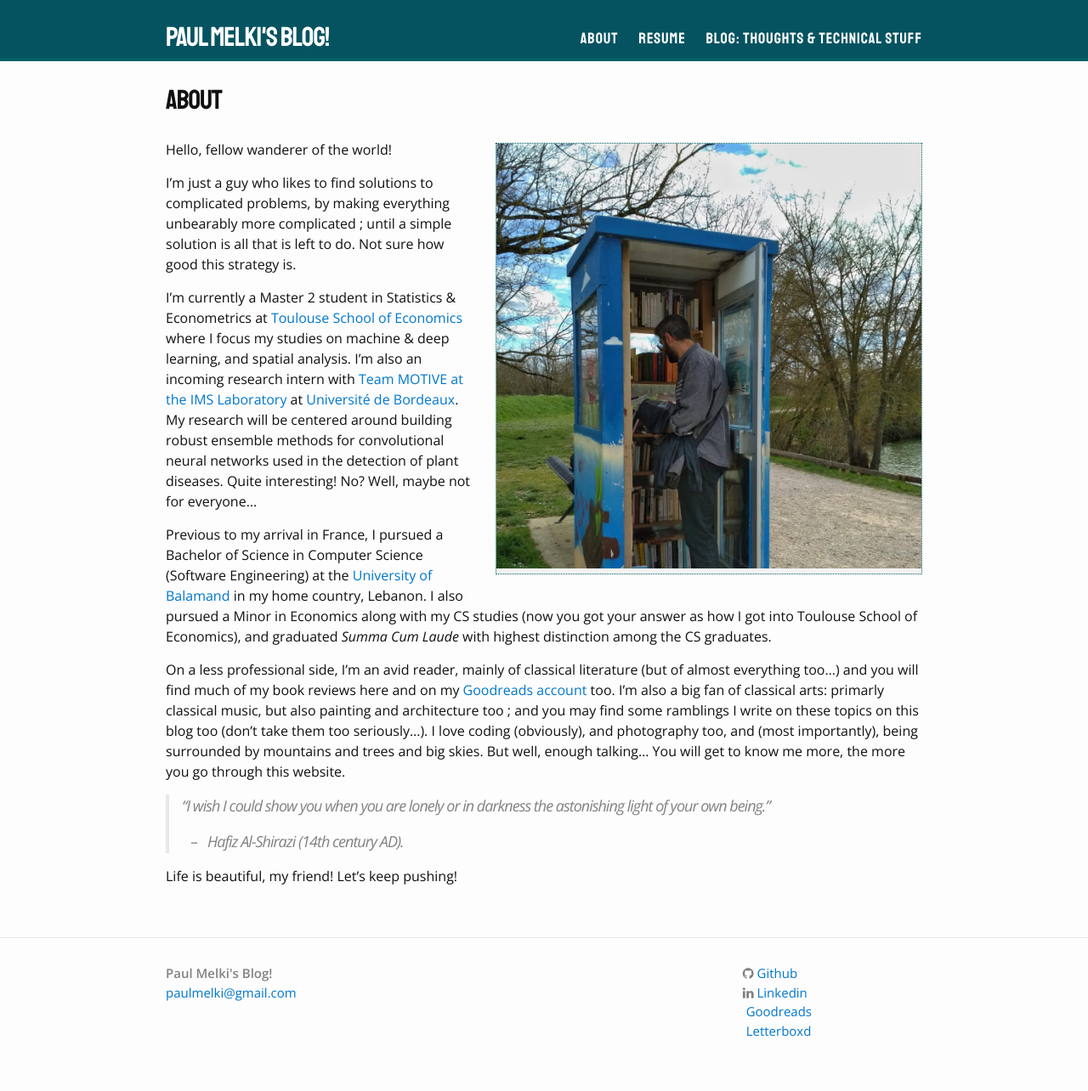
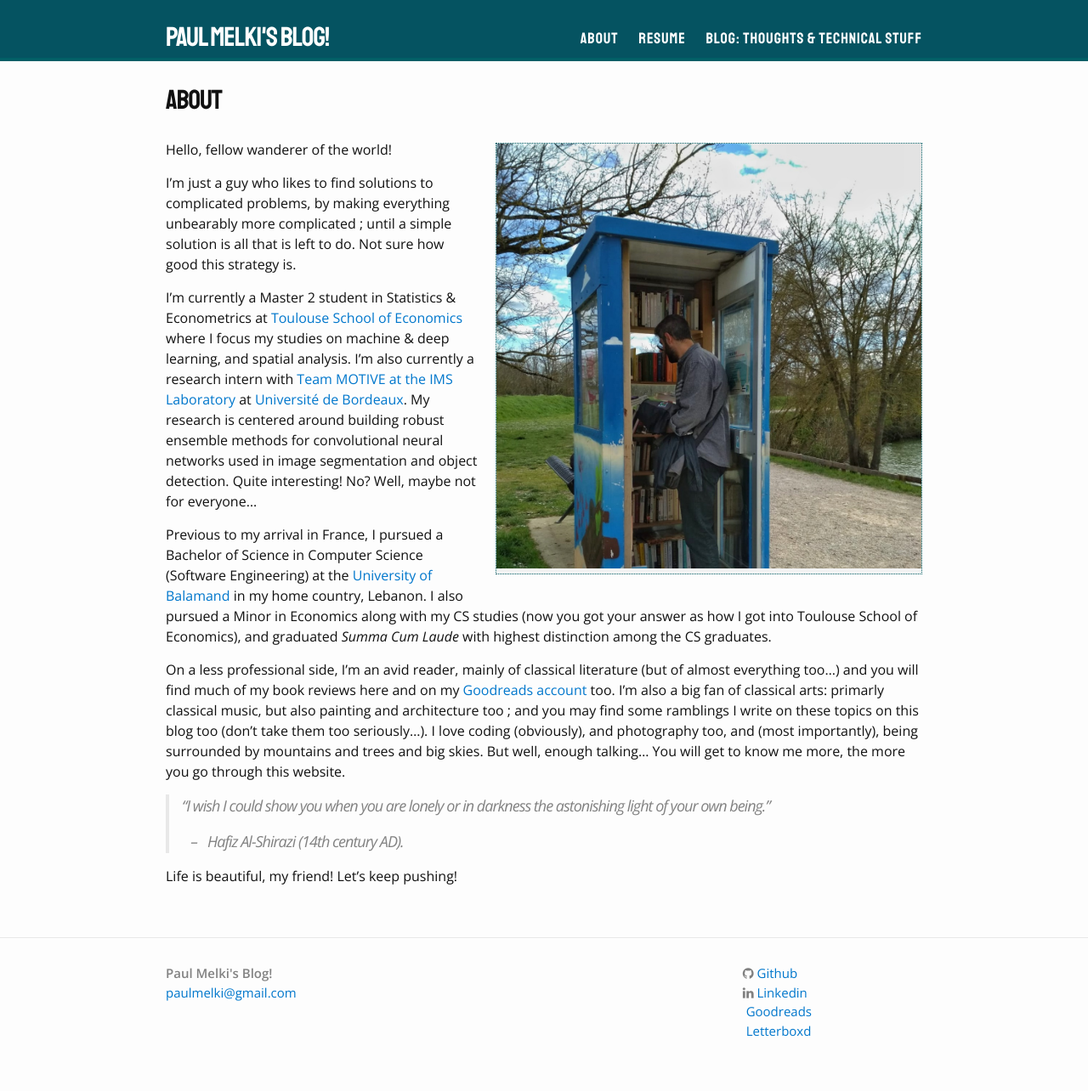
Before and after one commit to paulmelki/paulmelki.github.io, a Jekyll site: the page built from index.md, in a window 1280 px wide. Shown: the whole page at 85% size. Built offline with Jekyll 4.4.1, drawn with Linux system fonts in a browser that asks for light colours; nearby versions of some CDN libraries; some web fonts are replaced.

Commit message:
Updated about and index.

```diff
--- a/index.md
+++ b/index.md
@@ -12,10 +12,10 @@ I'm just a guy who likes to find solutions to complicated problems, by making ev
 until a simple solution is all that is left to do. Not sure how good this strategy is.
 
 I'm currently a Master 2 student in Statistics & Econometrics at [Toulouse School of Economics](https://www.tse-fr.eu/)
-where I focus my studies on machine & deep learning, and spatial analysis. I'm also an incoming research intern with
+where I focus my studies on machine & deep learning, and spatial analysis. I'm also currently a research intern with
 [Team MOTIVE at the IMS Laboratory](https://www.ims-bordeaux.fr/en/recherche/research/116-signal-and-image-processing/motive/184-MOTIVE)
-at [Université de Bordeaux](https://www.u-bordeaux.fr/). My research will be centered around building robust ensemble methods for convolutional
-neural networks used in the detection of plant diseases. Quite interesting! No? Well, maybe not for everyone...
+at [Université de Bordeaux](https://www.u-bordeaux.fr/). My research is centered around building robust ensemble methods for convolutional
+neural networks used in image segmentation and object detection. Quite interesting! No? Well, maybe not for everyone...
 
 Previous to my arrival in France, I pursued a Bachelor of Science in Computer Science (Software Engineering) at the
 [University of Balamand](http://www.balamand.edu.lb/home/Pages/default.aspx) in my home country, Lebanon. I also pursued
```
Also changed, not shown: about.md (+3 -3 lines).
